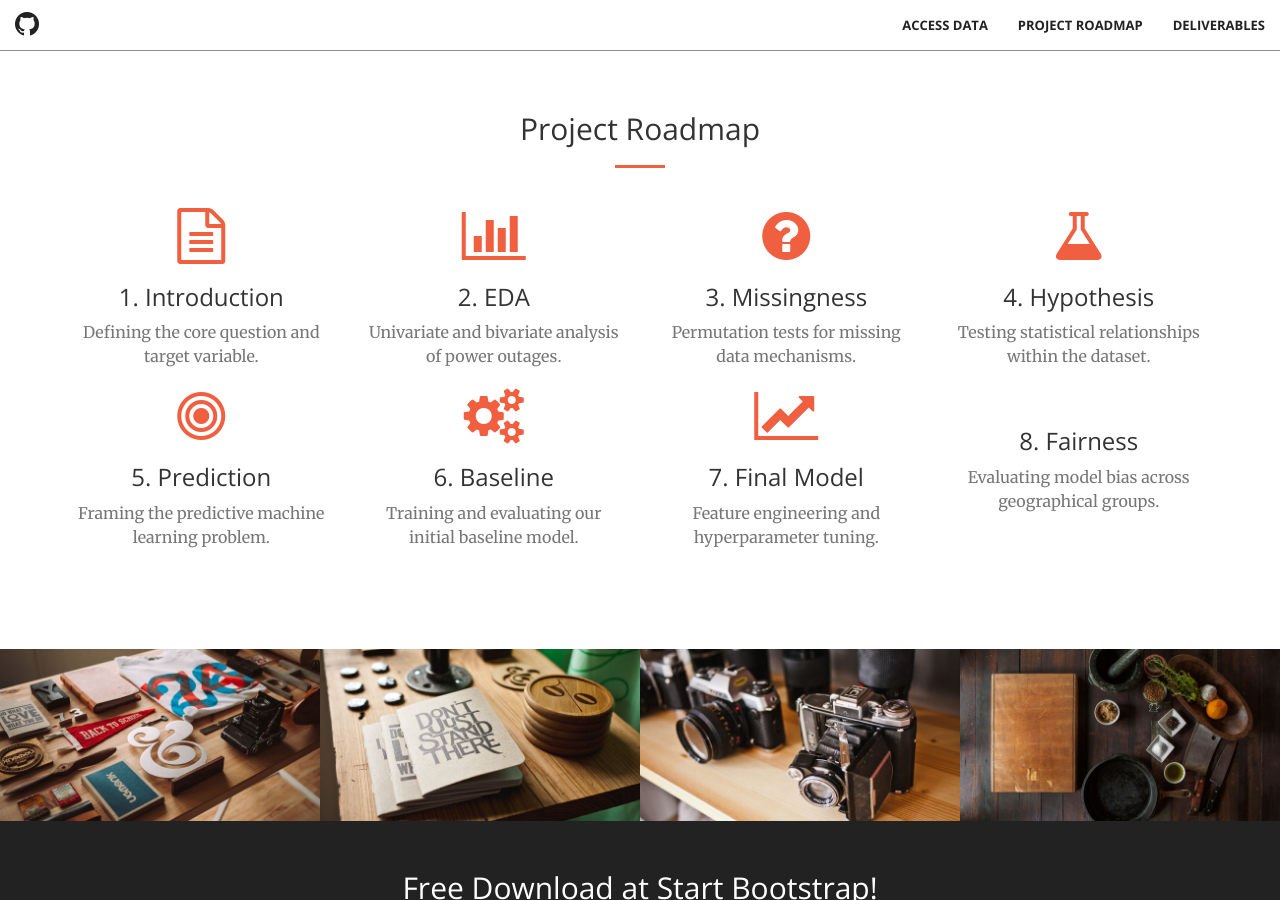
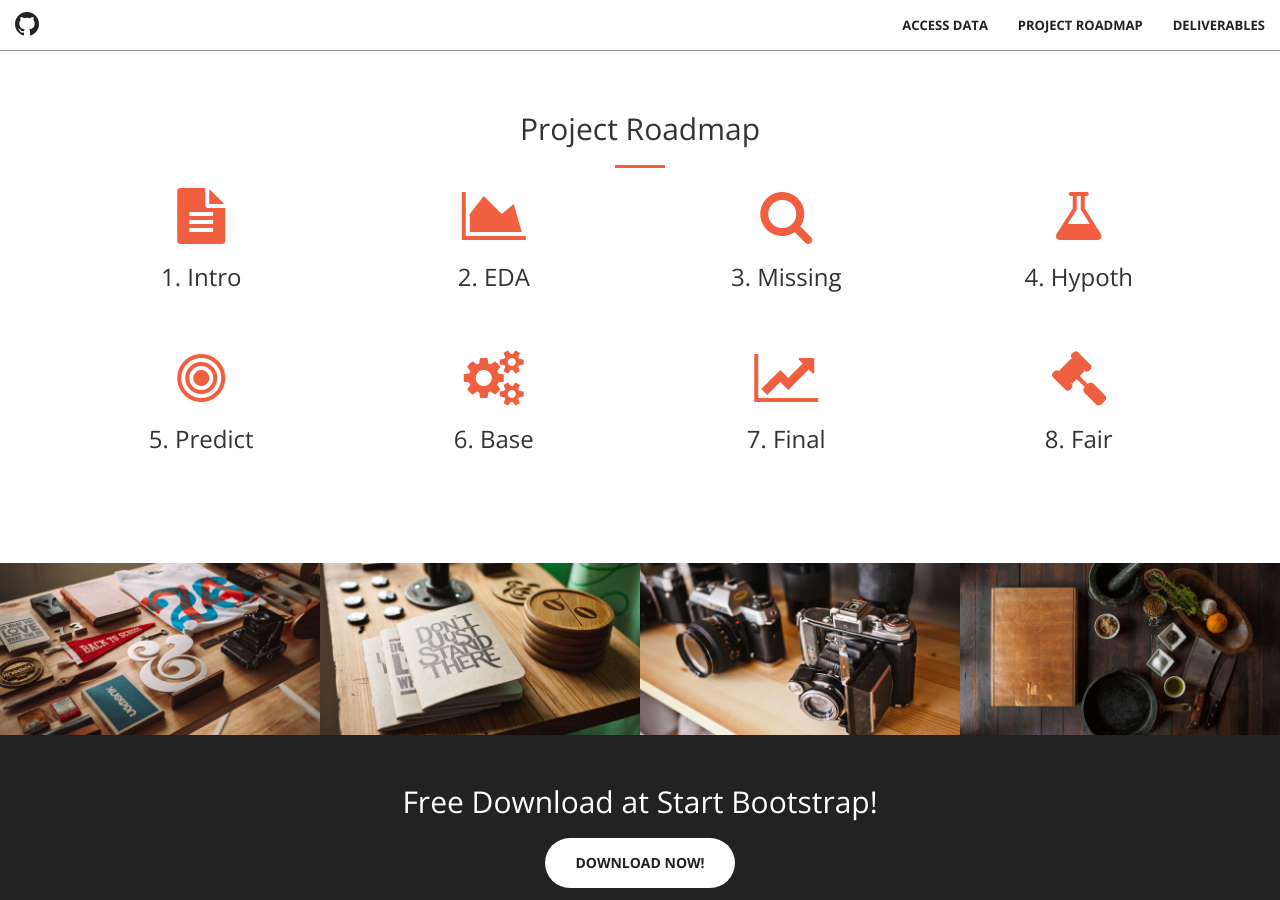
Before and after one commit to scotty-ucsd/dsc259_final_project_rsrogers, a Jekyll site: the page built from docs/index.html, in a window 1280 px wide and 900 px high, scrolled down 1354 px. Built offline with Jekyll 4.4.1, drawn with Linux system fonts in a browser that asks for light colours.

Commit message:
try to fix sections and multipage

```diff
--- a/docs/_includes/head.html
+++ b/docs/_includes/head.html
@@ -1,32 +1,21 @@
 <head>
-
     <meta charset="utf-8">
     <meta http-equiv="X-UA-Compatible" content="IE=edge">
     <meta name="viewport" content="width=device-width, initial-scale=1">
-    <meta name="description" content="">
-    <meta name="author" content="">
+    <meta name="description" content="{{ site.description }}">
+    <meta name="author" content="{{ site.author }}">
 
-    <title>Creative - Start Bootstrap Theme</title>
+    <title>{{ site.title }}</title>
 
-    <!-- Bootstrap Core CSS -->
-    <link rel="stylesheet" href="css/bootstrap.min.css" type="text/css">
+    <link rel="stylesheet" href="{{ site.baseurl }}/css/bootstrap.min.css" type="text/css">
 
-    <!-- Custom Fonts -->
     <link href='https://fonts.googleapis.com/css?family=Open+Sans:300italic,400italic,600italic,700italic,800italic,400,300,600,700,800' rel='stylesheet' type='text/css'>
     <link href='https://fonts.googleapis.com/css?family=Merriweather:400,300,300italic,400italic,700,700italic,900,900italic' rel='stylesheet' type='text/css'>
-    <link rel="stylesheet" href="font-awesome/css/font-awesome.min.css" type="text/css">
 
-    <!-- Plugin CSS -->
-    <link rel="stylesheet" href="css/animate.min.css" type="text/css">
+    <link rel="stylesheet" href="{{ site.baseurl }}/font-awesome/css/font-awesome.min.css" type="text/css">
 
-    <!-- Custom CSS -->
-    <link rel="stylesheet" href="css/main.css" type="text/css">
+    <link rel="stylesheet" href="{{ site.baseurl }}/css/animate.min.css" type="text/css">
 
-    <!-- HTML5 Shim and Respond.js IE8 support of HTML5 elements and media queries -->
-    <!-- WARNING: Respond.js doesn't work if you view the page via file:// -->
-    <!--[if lt IE 9]>
-        <script src="https://oss.maxcdn.com/libs/html5shiv/3.7.0/html5shiv.js"></script>
-        <script src="https://oss.maxcdn.com/libs/respond.js/1.4.2/respond.min.js"></script>
-    <![endif]-->
+    <link rel="stylesheet" href="{{ site.baseurl }}/css/main.css" type="text/css">
 
 </head>
--- a/docs/_includes/services.html
+++ b/docs/_includes/services.html
@@ -10,79 +10,54 @@
     <div class="container">
         <div class="row">
             <div class="col-lg-3 col-md-6 text-center">
-                <div class="service-box">
-                    <a href="{{ '/introduction' | relative_url }}" style="text-decoration: none; color: inherit;">
-                        <i class="fa fa-4x fa-file-text-o text-primary mb-3"></i>
-                        <h3>1. Introduction</h3>
-                        <p class="text-muted">Defining the core question and target variable.</p>
-                    </a>
-                </div>
+                <a href="{{ site.baseurl }}/introduction/" style="text-decoration: none; color: inherit;">
+                    <i class="fa fa-4x fa-file-text text-primary mb-3"></i>
+                    <h3>1. Intro</h3>
+                </a>
             </div>
             <div class="col-lg-3 col-md-6 text-center">
-                <div class="service-box">
-                    <a href="{{ '/eda' | relative_url }}" style="text-decoration: none; color: inherit;">
-                        <i class="fa fa-4x fa-bar-chart text-primary mb-3"></i>
-                        <h3>2. EDA</h3>
-                        <p class="text-muted">Univariate and bivariate analysis of power outages.</p>
-                    </a>
-                </div>
+                <a href="{{ site.baseurl }}/eda/" style="text-decoration: none; color: inherit;">
+                    <i class="fa fa-4x fa-area-chart text-primary mb-3"></i>
+                    <h3>2. EDA</h3>
+                </a>
             </div>
             <div class="col-lg-3 col-md-6 text-center">
-                <div class="service-box">
-                    <a href="{{ '/missingness' | relative_url }}" style="text-decoration: none; color: inherit;">
-                        <i class="fa fa-4x fa-question-circle text-primary mb-3"></i>
-                        <h3>3. Missingness</h3>
-                        <p class="text-muted">Permutation tests for missing data mechanisms.</p>
-                    </a>
-                </div>
+                <a href="{{ site.baseurl }}/missingness/" style="text-decoration: none; color: inherit;">
+                    <i class="fa fa-4x fa-search text-primary mb-3"></i>
+                    <h3>3. Missing</h3>
+                </a>
             </div>
             <div class="col-lg-3 col-md-6 text-center">
-                <div class="service-box">
-                    <a href="{{ '/hypothesis' | relative_url }}" style="text-decoration: none; color: inherit;">
-                        <i class="fa fa-4x fa-flask text-primary mb-3"></i>
-                        <h3>4. Hypothesis</h3>
-                        <p class="text-muted">Testing statistical relationships within the dataset.</p>
-                    </a>
-                </div>
+                <a href="{{ site.baseurl }}/hypothesis/" style="text-decoration: none; color: inherit;">
+                    <i class="fa fa-4x fa-flask text-primary mb-3"></i>
+                    <h3>4. Hypoth</h3>
+                </a>
             </div>
         </div>
-
-        <div class="row mt-4">
+        <div class="row" style="margin-top: 50px;">
             <div class="col-lg-3 col-md-6 text-center">
-                <div class="service-box">
-                    <a href="{{ '/prediction' | relative_url }}" style="text-decoration: none; color: inherit;">
-                        <i class="fa fa-4x fa-bullseye text-primary mb-3"></i>
-                        <h3>5. Prediction</h3>
-                        <p class="text-muted">Framing the predictive machine learning problem.</p>
-                    </a>
-                </div>
+                <a href="{{ site.baseurl }}/prediction/" style="text-decoration: none; color: inherit;">
+                    <i class="fa fa-4x fa-bullseye text-primary mb-3"></i>
+                    <h3>5. Predict</h3>
+                </a>
             </div>
             <div class="col-lg-3 col-md-6 text-center">
-                <div class="service-box">
-                    <a href="{{ '/baseline' | relative_url }}" style="text-decoration: none; color: inherit;">
-                        <i class="fa fa-4x fa-cogs text-primary mb-3"></i>
-                        <h3>6. Baseline</h3>
-                        <p class="text-muted">Training and evaluating our initial baseline model.</p>
-                    </a>
-                </div>
+                <a href="{{ site.baseurl }}/baseline/" style="text-decoration: none; color: inherit;">
+                    <i class="fa fa-4x fa-gears text-primary mb-3"></i>
+                    <h3>6. Base</h3>
+                </a>
             </div>
             <div class="col-lg-3 col-md-6 text-center">
-                <div class="service-box">
-                    <a href="{{ '/final-model' | relative_url }}" style="text-decoration: none; color: inherit;">
-                        <i class="fa fa-4x fa-line-chart text-primary mb-3"></i>
-                        <h3>7. Final Model</h3>
-                        <p class="text-muted">Feature engineering and hyperparameter tuning.</p>
-                    </a>
-                </div>
+                <a href="{{ site.baseurl }}/final-model/" style="text-decoration: none; color: inherit;">
+                    <i class="fa fa-4x fa-line-chart text-primary mb-3"></i>
+                    <h3>7. Final</h3>
+                </a>
             </div>
             <div class="col-lg-3 col-md-6 text-center">
-                <div class="service-box">
-                    <a href="{{ '/fairness' | relative_url }}" style="text-decoration: none; color: inherit;">
-                        <i class="fa fa-4x fa-balance-scale text-primary mb-3"></i>
-                        <h3>8. Fairness</h3>
-                        <p class="text-muted">Evaluating model bias across geographical groups.</p>
-                    </a>
-                </div>
+                <a href="{{ site.baseurl }}/fairness/" style="text-decoration: none; color: inherit;">
+                    <i class="fa fa-4x fa-gavel text-primary mb-3"></i>
+                    <h3>8. Fair</h3>
+                </a>
             </div>
         </div>
     </div>
```
